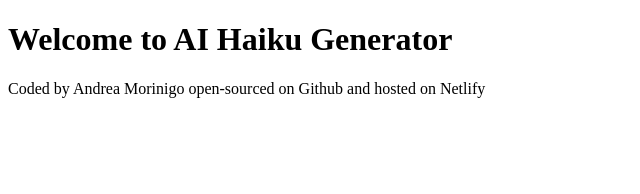
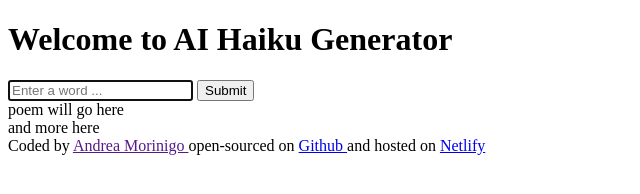
Before and after one commit to andreamorinigo7/ai-haiku-generator, a plain HTML site: page index.html in a window 1280 px wide. Shown: the whole page, without its empty margins (0-640 px from the left). Drawn offline with Linux system fonts and the light colour scheme.

Commit message:
basic HTML

```diff
--- a/index.html
+++ b/index.html
@@ -6,9 +6,30 @@
     <title>🍥 Haiku Generator</title>
   </head>
   <body>
-    <h1>Welcome to AI Haiku Generator</h1>
+    <header>
+      <h1>Welcome to AI Haiku Generator</h1>
+    </header>
+    <main>
+      <form>
+        <input
+          type="text"
+          placeholder="Enter a word ..."
+          id=""
+          autofocus
+          requried
+          autocomplete="off"
+        />
+        <input type="submit" value="Submit" />
+      </form>
+      <div>
+        poem will go here <br />
+        and more here
+      </div>
+    </main>
     <footer>
-      Coded by Andrea Morinigo open-sourced on Github and hosted on Netlify
+      Coded by <a href="">Andrea Morinigo </a> open-sourced on
+      <a href="https://github.com/andreamorinigo7"> Github </a> and hosted on
+      <a href="https://ai-haiku-generator-andi.netlify.app"> Netlify</a>
     </footer>
   </body>
 </html>
```
